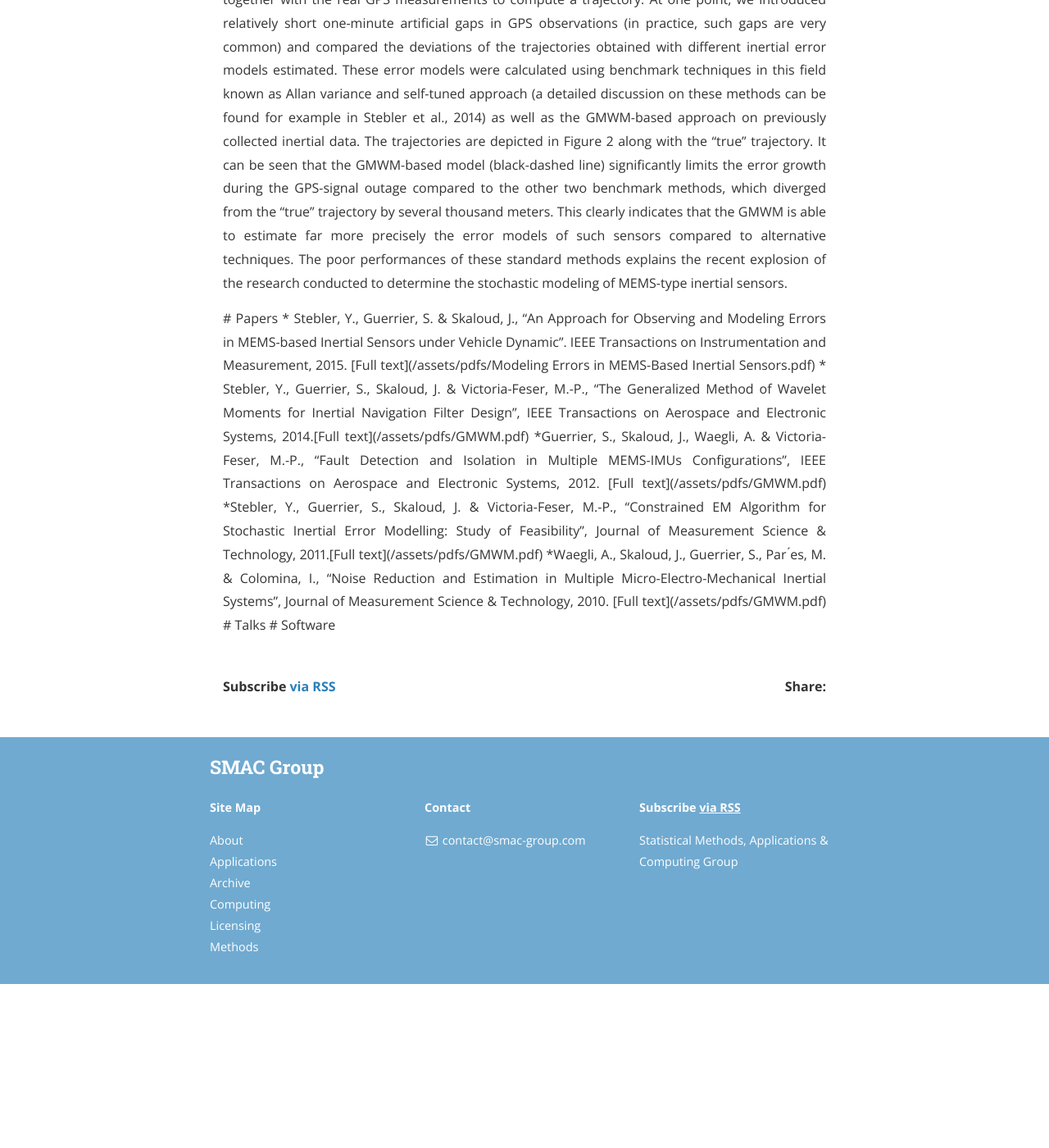
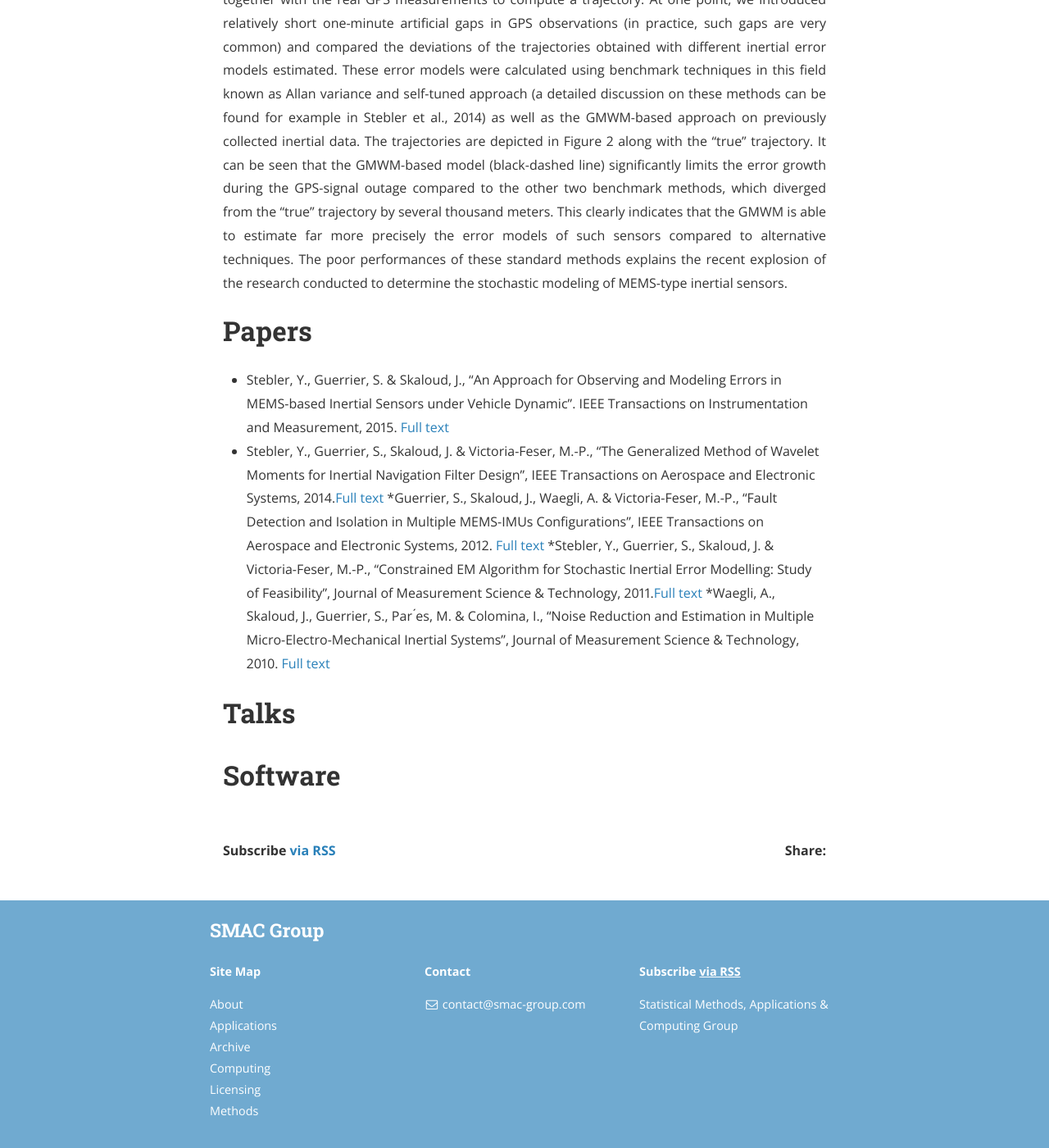
Before and after one commit to SMAC-Group/smac-group.github.io, a Jekyll site: the page built from applications/_posts/2015-11-14-modelling_inertial_sensors.markdown, in a window 1280 px wide and 1400 px high, scrolled down 1128 px. Shown: the whole window at 82% size. Built offline with Jekyll 4.4.1, drawn with Linux system fonts in a browser that asks for light colours; nearby versions of some CDN libraries; a style sheet for code colours, icons or effects is not loaded; before the commit the page ends 2328 px from its top, so only the background shows below that.

Commit message:
correction

```diff
--- a/applications/_posts/2015-11-14-modelling_inertial_sensors.markdown
+++ b/applications/_posts/2015-11-14-modelling_inertial_sensors.markdown
@@ -21,7 +21,7 @@ The correct identification and estimation of the error model of IMUs has been th
 
 As an illustration, we also present here the results of an emulation study (see Stebler et al., 2014 for more details) where using extremely reliable equipments, the trajectory of an helicopter performing airborne laser scanning was precisely determined. From this trajectory, we computed the theoretical inertial measurements (i.e. accelerations and angular rotations) that should be observed along this trajectory. These perfect measurements were then corrupted using real IMU error (perviously obtained in static conditions). Then, these “pseudo” measurements were used together with the real GPS measurements to compute a trajectory. At one point, we introduced relatively short one-minute artificial gaps in GPS observations (in practice, such gaps are very common) and compared the deviations of the trajectories obtained with different inertial error models estimated. These error models were calculated using benchmark techniques in this field known as Allan variance and self-tuned approach (a detailed discussion on these methods can be found for example in Stebler et al., 2014) as well as the GMWM-based approach on previously collected inertial data. The trajectories are depicted in Figure 2 along with the “true” trajectory. It can be seen that the GMWM-based model
 (black-dashed line) significantly limits the error growth during the GPS-signal outage compared to the other two benchmark methods, which diverged from the “true” trajectory by several thousand meters. This clearly indicates that the GMWM is able to estimate far more precisely the error models of such sensors compared to alternative techniques. The poor performances of these standard methods explains the recent explosion of the research conducted to determine the stochastic modeling of MEMS-type inertial sensors.</p>
-<p align="justify">
+
 
 
 # Papers
```
